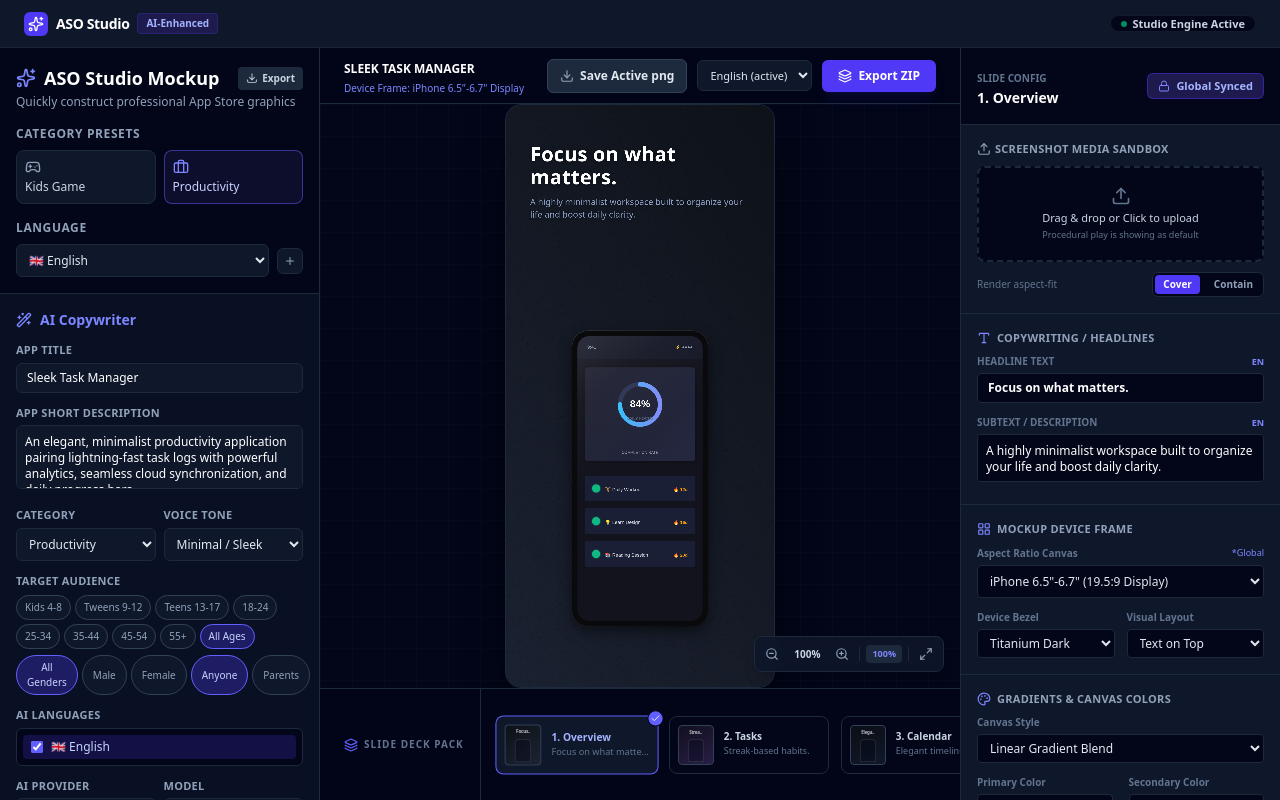
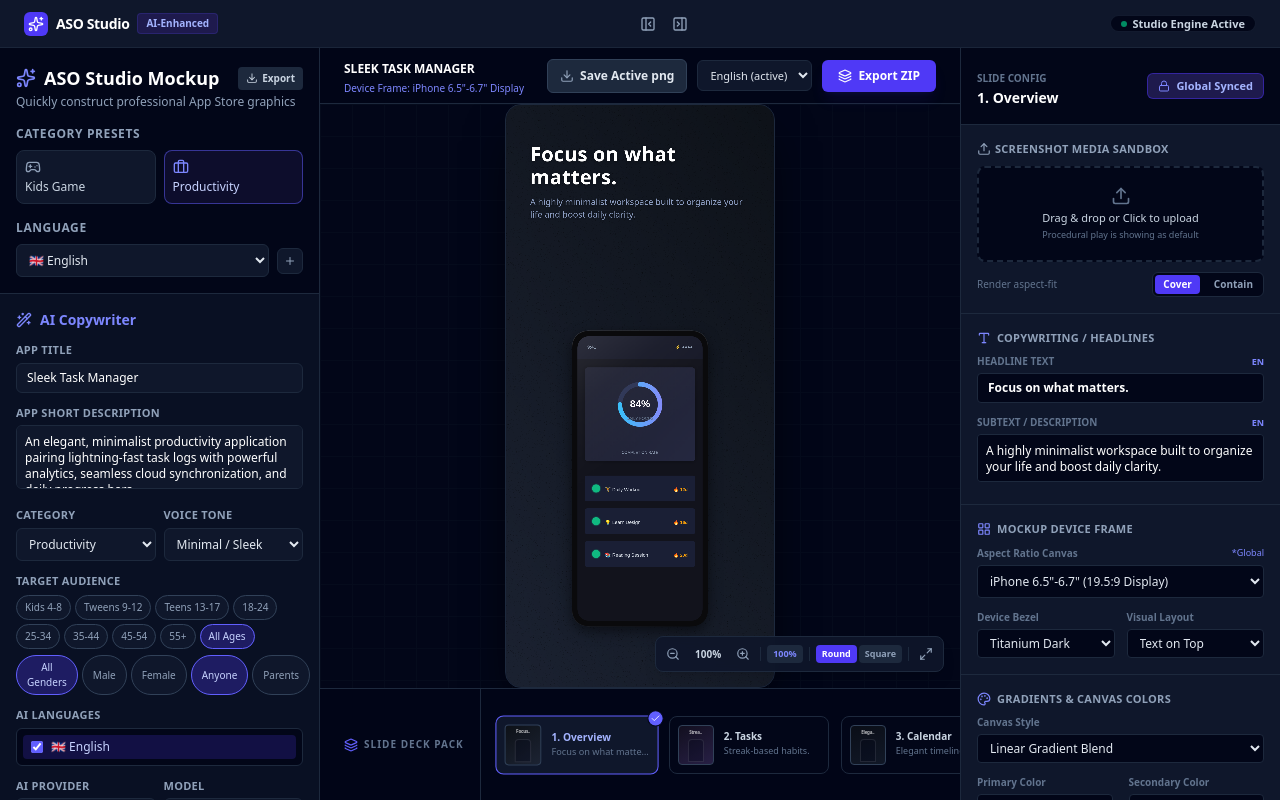
Before and after one commit to fujahgabriel/app-screenshot-generator, a React (Vite) app: page / in a window 1280 px wide. Built offline with nearby package versions, Linux system fonts and the light colour scheme.

Commit message:
feat: add collapsible sidebars and introduce canvas corner style configuration

```diff
--- a/src/App.tsx
+++ b/src/App.tsx
@@ -4,7 +4,7 @@
 import Sidebar from "./components/Sidebar";
 import CanvasWorkspace from "./components/CanvasWorkspace";
 import CustomizePanel from "./components/CustomizePanel";
-import { Sparkles, HelpCircle } from "lucide-react";
+import { Sparkles, PanelLeftClose, PanelLeftOpen, PanelRightClose, PanelRightOpen } from "lucide-react";
 
 export default function App() {
   // Bootstrap the application with the productivity preset by default
@@ -35,6 +35,7 @@
           parsed.globalSettings.lineHeightHeadline ??= 1.25;
           parsed.globalSettings.lineHeightSubtext ??= 1.35;
           parsed.globalSettings.deviceRotation ??= 0;
+          parsed.globalSettings.canvasCornerStyle ??= "rounded";
           parsed.locales ??= ["en"];
           parsed.activeLocale ??= "en";
           parsed.screens = parsed.screens.map((s: any) => ({
@@ -144,6 +145,9 @@
     });
   };
 
+  const [leftSidebarOpen, setLeftSidebarOpen] = useState(true);
+  const [rightSidebarOpen, setRightSidebarOpen] = useState(true);
+
   // Reset/Apply a preset template category
   const handleApplyTemplate = (type: "kids" | "productivity") => {
     const template = DEFAULT_PROJECTS[type];
@@ -169,6 +173,24 @@
           <span className="text-[10px] bg-indigo-950 text-indigo-300 font-semibold px-2 py-0.5 rounded border border-indigo-900/60">
             AI-Enhanced
           </span>
+        </div>
+
+        {/* Sidebar Toggle Buttons */}
+        <div className="flex items-center gap-1">
+          <button
+            onClick={() => setLeftSidebarOpen((v) => !v)}
+            className="p-1.5 rounded-md hover:bg-slate-800 text-slate-400 hover:text-white transition-colors cursor-pointer"
+            title={leftSidebarOpen ? "Close left sidebar" : "Open left sidebar"}
+          >
+            {leftSidebarOpen ? <PanelLeftClose className="w-4 h-4" /> : <PanelLeftOpen className="w-4 h-4" />}
+          </button>
+          <button
+            onClick={() => setRightSidebarOpen((v) => !v)}
+            className="p-1.5 rounded-md hover:bg-slate-800 text-slate-400 hover:text-white transition-colors cursor-pointer"
+            title={rightSidebarOpen ? "Close right sidebar" : "Open right sidebar"}
+          >
+            {rightSidebarOpen ? <PanelRightClose className="w-4 h-4" /> : <PanelRightOpen className="w-4 h-4" />}
+          </button>
         </div>
 
         {/* Humility & Instructions metadata info (strictly anti-larping) */}
@@ -197,6 +219,8 @@
           onChangeLocale={handleChangeLocale}
           onAddLocale={handleAddLocale}
           onRemoveLocale={handleRemoveLocale}
+          collapsed={!leftSidebarOpen}
+          onToggle={() => setLeftSidebarOpen((v) => !v)}
         />
 
         {/* Central Workspace: Canvas View & Slide Deck filmic Strip */}
@@ -213,6 +237,8 @@
           activeScreenId={activeScreenId}
           onUpdateProject={handleUpdateProject}
           activeLocale={project.activeLocale}
+          collapsed={!rightSidebarOpen}
+          onToggle={() => setRightSidebarOpen((v) => !v)}
         />
 
       </main>
--- a/src/components/CanvasWorkspace.tsx
+++ b/src/components/CanvasWorkspace.tsx
@@ -318,7 +318,7 @@
                   height: `${73 * zoom}vh`,
                   width: "auto"
                 }}
-                className="rounded-2xl border border-slate-800 object-contain shadow-[0_25px_50px_-12px_rgba(0,0,0,0.8)] bg-slate-900 transition-all duration-150"
+                className={`${project.globalSettings.canvasCornerStyle === "square" ? "rounded-none" : "rounded-2xl"} border border-slate-800 object-contain shadow-[0_25px_50px_-12px_rgba(0,0,0,0.8)] bg-slate-900 transition-all duration-150`}
               />
             </div>
           ) : (
@@ -357,6 +357,31 @@
             >
               100%
             </button>
+            <div className="w-px h-3.5 bg-slate-800 mx-0.5" />
+            <div className="flex items-center gap-0.5">
+              <button
+                onClick={() => onUpdateProject((p) => ({ ...p, globalSettings: { ...p.globalSettings, canvasCornerStyle: "rounded" } }))}
+                className={`text-[9px] px-1.5 py-0.5 rounded cursor-pointer font-bold transition-colors ${
+                  project.globalSettings.canvasCornerStyle === "rounded"
+                    ? "bg-indigo-600 text-white"
+                    : "bg-slate-800 hover:bg-slate-700 text-slate-400"
+                }`}
+                title="Rounded corners"
+              >
+                Round
+              </button>
+              <button
+                onClick={() => onUpdateProject((p) => ({ ...p, globalSettings: { ...p.globalSettings, canvasCornerStyle: "square" } }))}
+                className={`text-[9px] px-1.5 py-0.5 rounded cursor-pointer font-bold transition-colors ${
+                  project.globalSettings.canvasCornerStyle === "square"
+                    ? "bg-indigo-600 text-white"
+                    : "bg-slate-800 hover:bg-slate-700 text-slate-400"
+                }`}
+                title="Square corners"
+              >
+                Square
+              </button>
+            </div>
             <div className="w-px h-3.5 bg-slate-800 mx-0.5" />
             <button
               onClick={handleToggleFullscreen}
--- a/src/components/CustomizePanel.tsx
+++ b/src/components/CustomizePanel.tsx
@@ -1,7 +1,7 @@
 import React, { useRef, useState } from "react";
 import {
   Lock, Unlock, Upload, Check, AlertCircle,
-  Type, Move, Palette, LayoutGrid
+  Type, Move, Palette, LayoutGrid, PanelRightOpen
 } from "lucide-react";
 import { ASOProject, ScreenshotScreen, DeviceType, LayoutStyle, BackgroundType, MockupColor } from "../types";
 import { GOOGLE_FONTS_PRESETS, DEVICE_SIZES } from "../templates";
@@ -11,6 +11,8 @@
   activeScreenId: string;
   onUpdateProject: (updater: (p: ASOProject) => ASOProject) => void;
   activeLocale: string;
+  collapsed?: boolean;
+  onToggle?: () => void;
 }
 
 export default function CustomizePanel({
@@ -18,10 +20,26 @@
   activeScreenId,
   onUpdateProject,
   activeLocale,
+  collapsed,
+  onToggle,
 }: CustomizePanelProps) {
   const activeScreen = project.screens.find(s => s.id === activeScreenId);
   const fileInputRef = useRef<HTMLInputElement>(null);
   const [dragOver, setDragOver] = useState(false);
+
+  if (collapsed) {
+    return (
+      <div className="w-8 h-full bg-slate-900 border-l border-slate-800 shrink-0 flex flex-col items-center pt-2 select-none">
+        <button
+          onClick={onToggle}
+          className="p-1 rounded-md hover:bg-slate-800 text-slate-400 hover:text-white transition-colors cursor-pointer"
+          title="Open customize panel"
+        >
+          <PanelRightOpen className="w-4 h-4" />
+        </button>
+      </div>
+    );
+  }
 
   if (!activeScreen) {
     return (
--- a/src/components/Sidebar.tsx
+++ b/src/components/Sidebar.tsx
@@ -1,7 +1,8 @@
 import React, { useState } from "react";
 import {
   Sparkles, Plus, Trash, Copy, ChevronUp, ChevronDown,
-  Gamepad2, Briefcase, Wand2, Info, Check, RefreshCw
+  Gamepad2, Briefcase, Wand2, Info, Check, RefreshCw,
+  PanelLeftOpen
 } from "lucide-react";
 import { ASOProject, ScreenshotScreen } from "../types";
 import { DEFAULT_PROJECTS } from "../templates";
@@ -17,6 +18,8 @@
   onChangeLocale: (locale: string) => void;
   onAddLocale: (locale: string) => void;
   onRemoveLocale: (locale: string) => void;
+  collapsed?: boolean;
+  onToggle?: () => void;
 }
 
 const SUPPORTED_LOCALES = [
@@ -119,6 +122,8 @@
   onChangeLocale,
   onAddLocale,
   onRemoveLocale,
+  collapsed,
+  onToggle,
 }: SidebarProps) {
   const [showAddLocale, setShowAddLocale] = useState(false);
   const [newLocaleInput, setNewLocaleInput] = useState("");
@@ -364,6 +369,20 @@
       };
     });
   };
+
+  if (collapsed) {
+    return (
+      <div className="w-8 h-full bg-slate-900 border-r border-slate-800 shrink-0 flex flex-col items-center pt-2 select-none">
+        <button
+          onClick={onToggle}
+          className="p-1 rounded-md hover:bg-slate-800 text-slate-400 hover:text-white transition-colors cursor-pointer"
+          title="Open sidebar"
+        >
+          <PanelLeftOpen className="w-4 h-4" />
+        </button>
+      </div>
+    );
+  }
 
   return (
     <div className="w-80 h-full bg-slate-900 border-r border-slate-800 text-slate-200 flex flex-col overflow-y-auto shrink-0 select-none">
--- a/src/templates.ts
+++ b/src/templates.ts
@@ -375,6 +375,7 @@
       align: "center",
       layoutStyle: "text-top",
       deviceRotation: 0,
+      canvasCornerStyle: "rounded",
       overlays: cloneOverlays()
     },
     screens: KIDS_GAME_SCREENS.map((s, index) => ({
@@ -409,6 +410,7 @@
       align: "left",
       layoutStyle: "text-top",
       deviceRotation: 0,
+      canvasCornerStyle: "rounded",
       overlays: cloneOverlays()
     },
     screens: PRODUCTIVITY_SCREENS.map((s, index) => ({
--- a/src/types.ts
+++ b/src/types.ts
@@ -7,6 +7,8 @@
 export type MockupColor = "dark" | "light" | "gold" | "spacegray";
 
 export type OverlayType = "dust" | "grain";
+
+export type CanvasCornerStyle = "rounded" | "square";
 
 export interface OverlayElement {
   type: OverlayType;
@@ -101,6 +103,7 @@
     align: "left" | "center" | "right";
     layoutStyle: LayoutStyle;
     deviceRotation?: number;
+    canvasCornerStyle: CanvasCornerStyle;
     overlays: OverlayElement[];
   };
   screens: ScreenshotScreen[];
```
Also changed, not shown: .opencode/skills/app-store-screenshots/SKILL.md (added).
